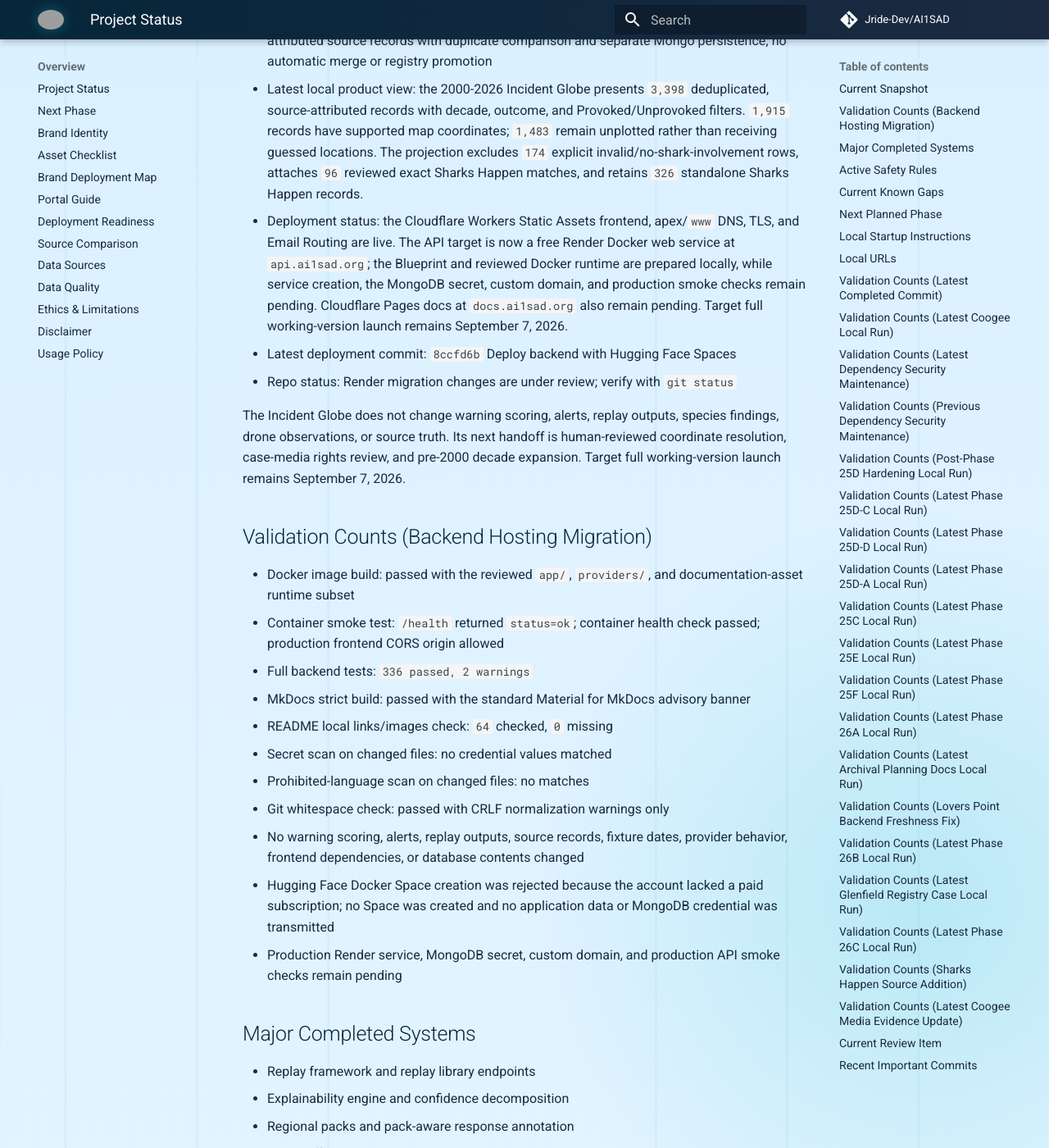
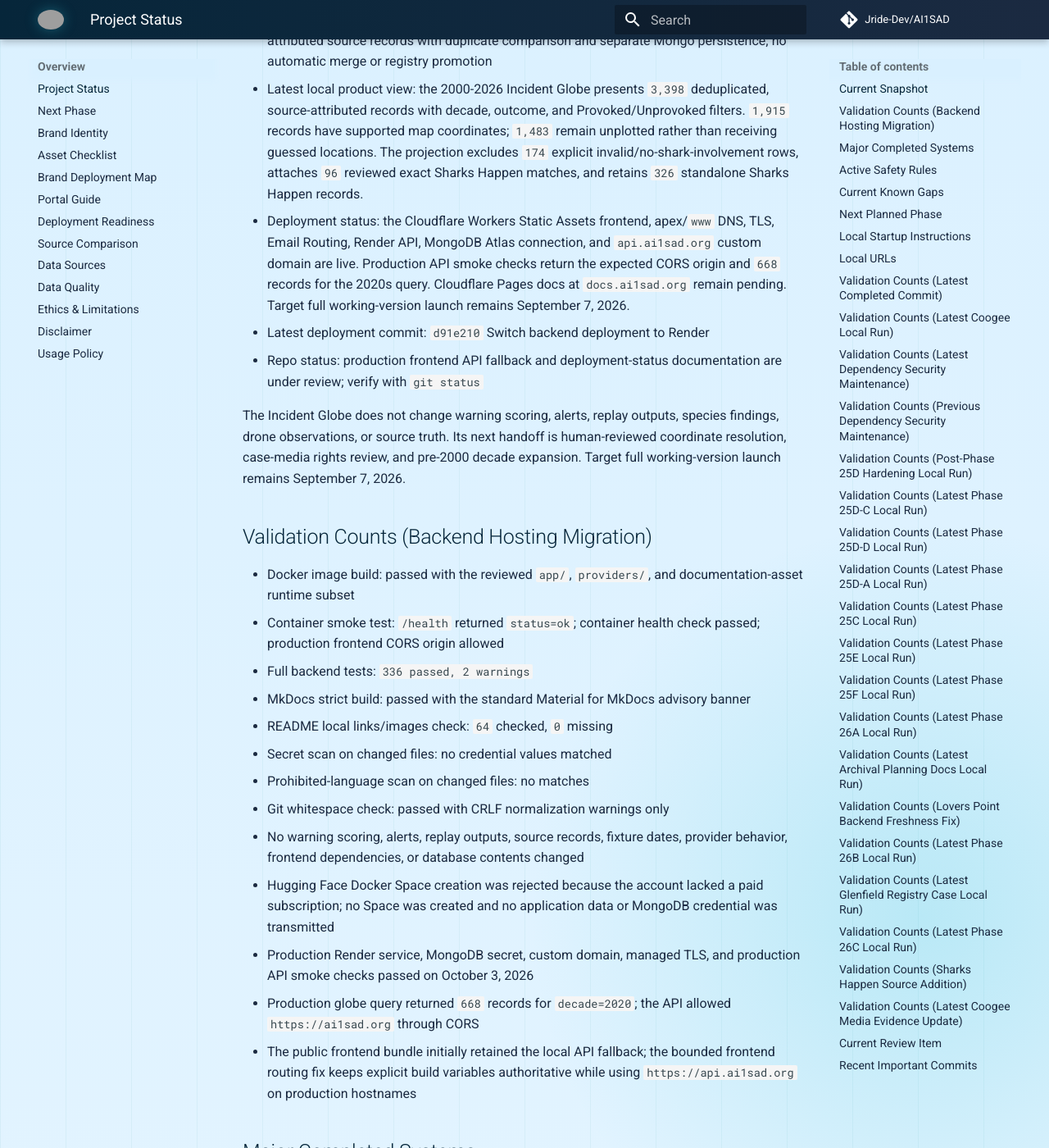
Before and after one commit to Jride-Dev/AI1SAD, an MkDocs documentation site: the page built from docs/PROJECT_STATUS.md, in a window 1280 px wide and 1400 px high, scrolled down 589 px. Shown: the whole window at 82% size. Built offline with MkDocs 1.6.1 and Material for MkDocs 9.7.7, drawn with Linux system fonts in a browser that asks for light colours; comment, search, counter and statistics services are not loaded; grey boxes are pictures that could not be loaded.

Commit message:
Fix production frontend API routing

```diff
--- a/docs/PROJECT_STATUS.md
+++ b/docs/PROJECT_STATUS.md
@@ -9,9 +9,9 @@
 - Latest local implementation: Phase 26C local/manual Australian archival source tracker plus a local-only incident registry viewer that visibly renders the Glenfield Beach record, evidence, sources, uncertainty boundaries, and Mongo archival-source counts
 - Latest bounded source addition: Hal's Sharks Happen workbook imported as `864` private, attributed source records with duplicate comparison and separate Mongo persistence; no automatic merge or registry promotion
 - Latest local product view: the 2000-2026 Incident Globe presents `3,398` deduplicated, source-attributed records with decade, outcome, and Provoked/Unprovoked filters. `1,915` records have supported map coordinates; `1,483` remain unplotted rather than receiving guessed locations. The projection excludes `174` explicit invalid/no-shark-involvement rows, attaches `96` reviewed exact Sharks Happen matches, and retains `326` standalone Sharks Happen records.
-- Deployment status: the Cloudflare Workers Static Assets frontend, apex/`www` DNS, TLS, and Email Routing are live. The API target is now a free Render Docker web service at `api.ai1sad.org`; the Blueprint and reviewed Docker runtime are prepared locally, while service creation, the MongoDB secret, custom domain, and production smoke checks remain pending. Cloudflare Pages docs at `docs.ai1sad.org` also remain pending. Target full working-version launch remains September 7, 2026.
-- Latest deployment commit: `8ccfd6b` Deploy backend with Hugging Face Spaces
-- Repo status: Render migration changes are under review; verify with `git status`
+- Deployment status: the Cloudflare Workers Static Assets frontend, apex/`www` DNS, TLS, Email Routing, Render API, MongoDB Atlas connection, and `api.ai1sad.org` custom domain are live. Production API smoke checks return the expected CORS origin and `668` records for the 2020s query. Cloudflare Pages docs at `docs.ai1sad.org` remain pending. Target full working-version launch remains September 7, 2026.
+- Latest deployment commit: `d91e210` Switch backend deployment to Render
+- Repo status: production frontend API fallback and deployment-status documentation are under review; verify with `git status`
 
 The Incident Globe does not change warning scoring, alerts, replay outputs, species findings, drone observations, or source truth. Its next handoff is human-reviewed coordinate resolution, case-media rights review, and pre-2000 decade expansion. Target full working-version launch remains September 7, 2026.
 
@@ -27,7 +27,9 @@ The Incident Globe does not change warning scoring, alerts, replay outputs, spec
 - Git whitespace check: passed with CRLF normalization warnings only
 - No warning scoring, alerts, replay outputs, source records, fixture dates, provider behavior, frontend dependencies, or database contents changed
 - Hugging Face Docker Space creation was rejected because the account lacked a paid subscription; no Space was created and no application data or MongoDB credential was transmitted
-- Production Render service, MongoDB secret, custom domain, and production API smoke checks remain pending
+- Production Render service, MongoDB secret, custom domain, managed TLS, and production API smoke checks passed on October 3, 2026
+- Production globe query returned `668` records for `decade=2020`; the API allowed `https://ai1sad.org` through CORS
+- The public frontend bundle initially retained the local API fallback; the bounded frontend routing fix keeps explicit build variables authoritative while using `https://api.ai1sad.org` on production hostnames
 
 ## Major Completed Systems
 
```
Also changed, not shown: README.md (+1 -1 lines), docs/CLOUDFLARE_DEPLOY.md (+4 -2 lines), docs/NEXT_PHASE.md (+1 -1 lines), docs/RENDER_DEPLOY.md (+2 -0 lines), 2 other files.
